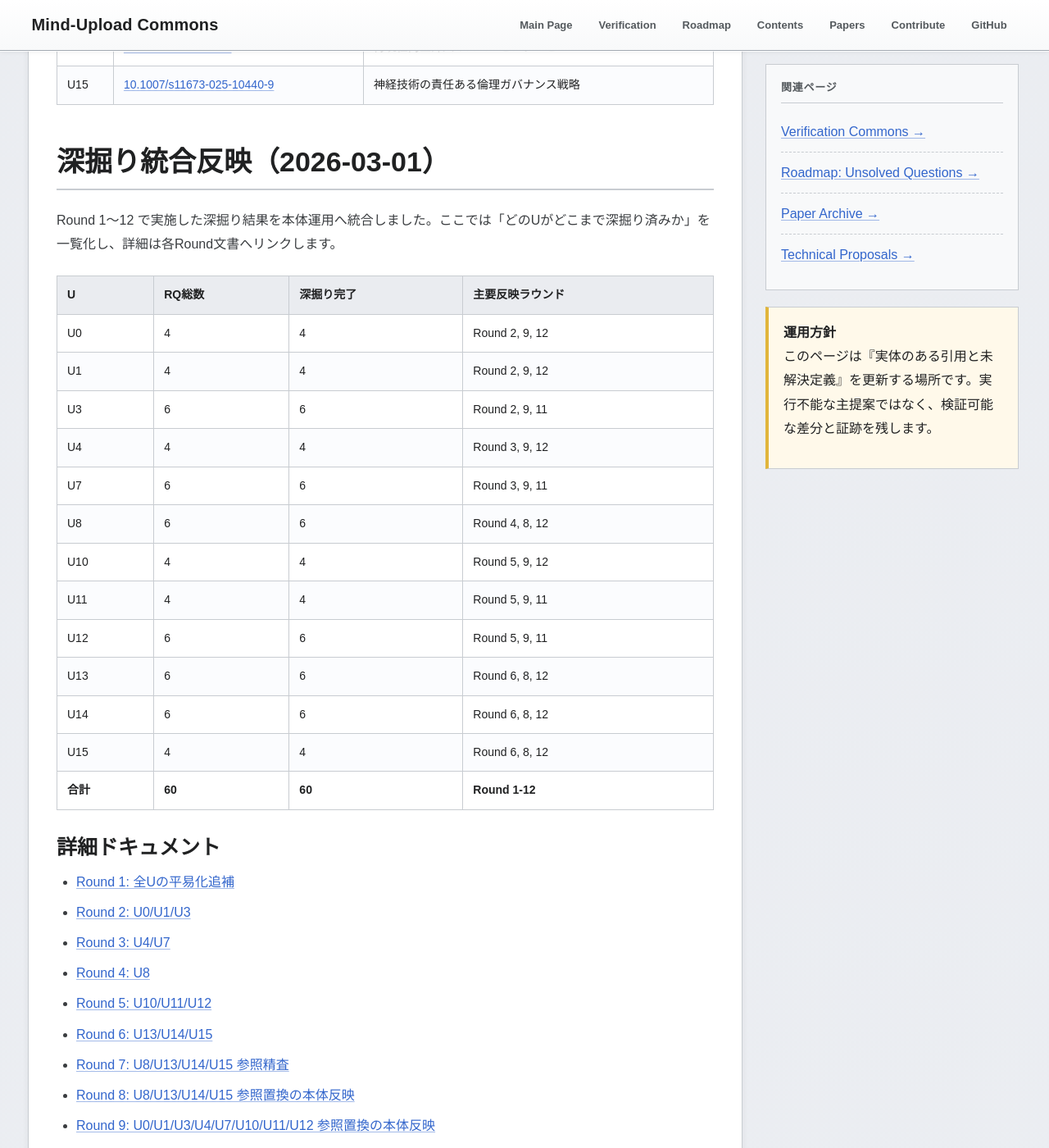
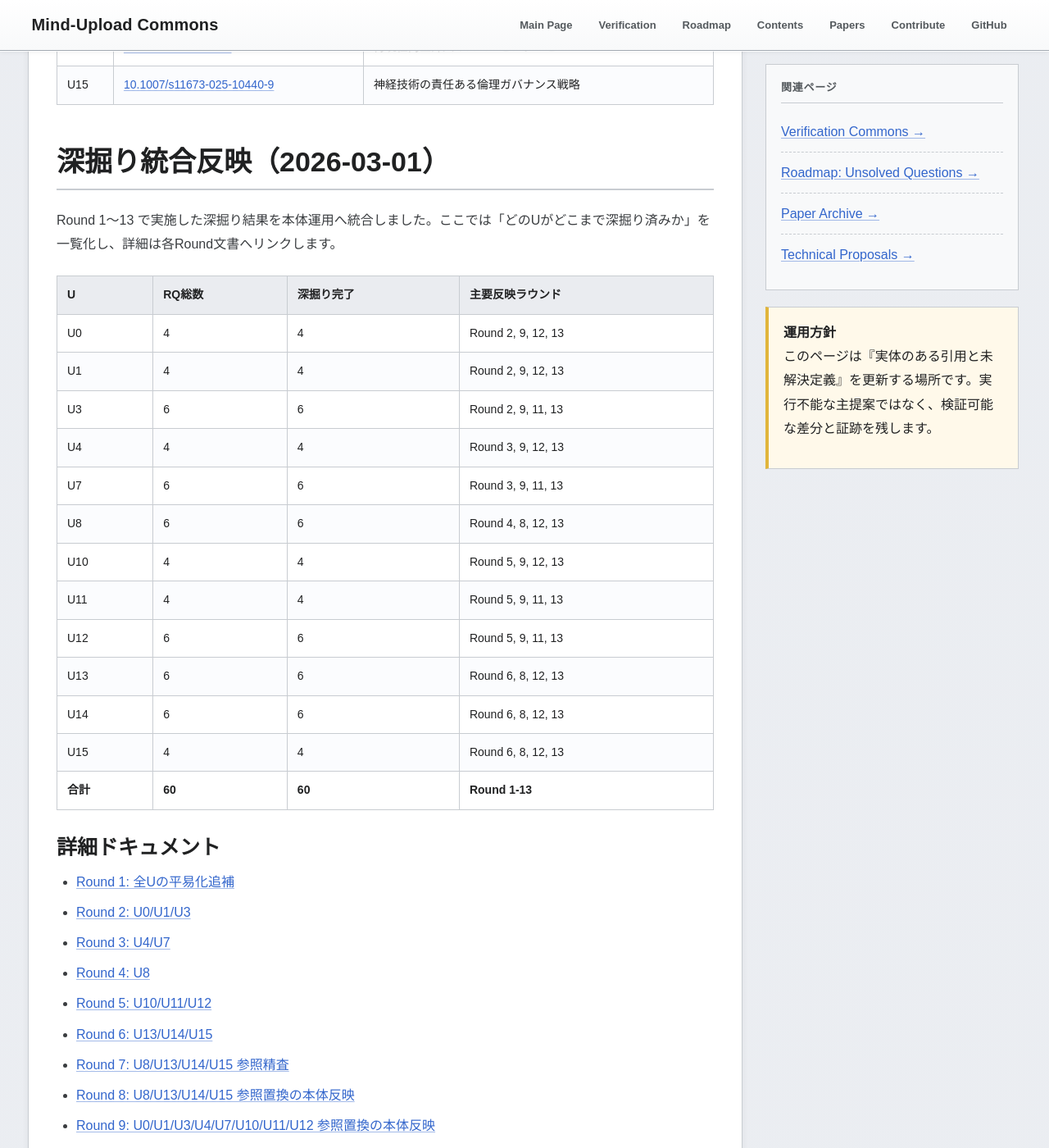
Before and after one commit to yasufumi-nakata/eegflow, a Jekyll site: the page built from research_harvest_50.md, in a window 1280 px wide and 1400 px high, scrolled down 6243 px. Shown: the whole window at 82% size. Built offline with Jekyll 4.4.1, drawn with Linux system fonts in a browser that asks for light colours; some of the changed text lies outside the part shown.

Commit message:
Round 13: audit supplementary evidence quality and legal link freshness

```diff
--- /dev/null
+++ b/automation/rq_legal_link_freshness_round13_2026-03-01.csv
@@ -0,0 +1,6 @@
+url,occurrences_in_rq_map,http_status,final_url,date_header,last_modified_header,checked_at_utc,check_error,note
+https://book.coe.int/en/texts-of-council-of-europe-treaties/12225-council-of-europe-framework-convention-on-artificial-intelligence-and-human-rights-democracy-and-the-rule-of-law-cets-no-225.html,2,200,https://book.coe.int/en/texts-of-council-of-europe-treaties/12225-council-of-europe-framework-convention-on-artificial-intelligence-and-human-rights-democracy-and-the-rule-of-law-cets-no-225.html,"Sun, 01 Mar 2026 14:01:05 GMT",,2026-03-01T14:01:01Z,,更新日の断定には Last-Modified の有無が必要（未提供時は断定不可）
+https://doi.org/10.6028/NIST.AI.600-1,2,200,https://nvlpubs.nist.gov/nistpubs/ai/NIST.AI.600-1.pdf,"Sun, 01 Mar 2026 14:01:07 GMT","Mon, 24 Mar 2025 19:11:27 GMT",2026-03-01T14:01:01Z,,更新日の断定には Last-Modified の有無が必要（未提供時は断定不可）
+https://eur-lex.europa.eu/eli/reg/2024/1689/oj/eng,5,200,https://eur-lex.europa.eu/eli/reg/2024/1689/oj/eng,"Sun, 01 Mar 2026 14:01:13 GMT",,2026-03-01T14:01:01Z,,更新日の断定には Last-Modified の有無が必要（未提供時は断定不可）
+https://oecd.ai/en/ai-principles,2,200,https://oecd.ai/en/ai-principles,"Sun, 01 Mar 2026 14:01:14 GMT",,2026-03-01T14:01:01Z,,更新日の断定には Last-Modified の有無が必要（未提供時は断定不可）
+https://www.iso.org/standard/42001,2,200,https://www.iso.org/standard/42001,"Sun, 01 Mar 2026 14:01:16 GMT","Sun, 01 Mar 2026 12:05:14 GMT",2026-03-01T14:01:01Z,,更新日の断定には Last-Modified の有無が必要（未提供時は断定不可）
--- a/research_harvest_50.md
+++ b/research_harvest_50.md
@@ -156,23 +156,23 @@
 <section class="section" id="deepening-integration-20260301">
 <h2 class="section-title">深掘り統合反映（2026-03-01）</h2>
 <p>
-Round 1〜12 で実施した深掘り結果を本体運用へ統合しました。ここでは「どのUがどこまで深掘り済みか」を一覧化し、詳細は各Round文書へリンクします。
+Round 1〜13 で実施した深掘り結果を本体運用へ統合しました。ここでは「どのUがどこまで深掘り済みか」を一覧化し、詳細は各Round文書へリンクします。
 </p>
 <table class="data-table">
 <thead><tr><th>U</th><th>RQ総数</th><th>深掘り完了</th><th>主要反映ラウンド</th></tr></thead><tbody>
-<tr><td>U0</td><td>4</td><td>4</td><td>Round 2, 9, 12</td></tr>
-<tr><td>U1</td><td>4</td><td>4</td><td>Round 2, 9, 12</td></tr>
-<tr><td>U3</td><td>6</td><td>6</td><td>Round 2, 9, 11</td></tr>
-<tr><td>U4</td><td>4</td><td>4</td><td>Round 3, 9, 12</td></tr>
-<tr><td>U7</td><td>6</td><td>6</td><td>Round 3, 9, 11</td></tr>
-<tr><td>U8</td><td>6</td><td>6</td><td>Round 4, 8, 12</td></tr>
-<tr><td>U10</td><td>4</td><td>4</td><td>Round 5, 9, 12</td></tr>
-<tr><td>U11</td><td>4</td><td>4</td><td>Round 5, 9, 11</td></tr>
-<tr><td>U12</td><td>6</td><td>6</td><td>Round 5, 9, 11</td></tr>
-<tr><td>U13</td><td>6</td><td>6</td><td>Round 6, 8, 12</td></tr>
-<tr><td>U14</td><td>6</td><td>6</td><td>Round 6, 8, 12</td></tr>
-<tr><td>U15</td><td>4</td><td>4</td><td>Round 6, 8, 12</td></tr>
-<tr><td><strong>合計</strong></td><td><strong>60</strong></td><td><strong>60</strong></td><td><strong>Round 1-12</strong></td></tr>
+<tr><td>U0</td><td>4</td><td>4</td><td>Round 2, 9, 12, 13</td></tr>
+<tr><td>U1</td><td>4</td><td>4</td><td>Round 2, 9, 12, 13</td></tr>
+<tr><td>U3</td><td>6</td><td>6</td><td>Round 2, 9, 11, 13</td></tr>
+<tr><td>U4</td><td>4</td><td>4</td><td>Round 3, 9, 12, 13</td></tr>
+<tr><td>U7</td><td>6</td><td>6</td><td>Round 3, 9, 11, 13</td></tr>
+<tr><td>U8</td><td>6</td><td>6</td><td>Round 4, 8, 12, 13</td></tr>
+<tr><td>U10</td><td>4</td><td>4</td><td>Round 5, 9, 12, 13</td></tr>
+<tr><td>U11</td><td>4</td><td>4</td><td>Round 5, 9, 11, 13</td></tr>
+<tr><td>U12</td><td>6</td><td>6</td><td>Round 5, 9, 11, 13</td></tr>
+<tr><td>U13</td><td>6</td><td>6</td><td>Round 6, 8, 12, 13</td></tr>
+<tr><td>U14</td><td>6</td><td>6</td><td>Round 6, 8, 12, 13</td></tr>
+<tr><td>U15</td><td>4</td><td>4</td><td>Round 6, 8, 12, 13</td></tr>
+<tr><td><strong>合計</strong></td><td><strong>60</strong></td><td><strong>60</strong></td><td><strong>Round 1-13</strong></td></tr>
 </tbody></table>
 
 <h3>詳細ドキュメント</h3>
@@ -189,6 +189,7 @@
 <li><a href="research_deepening_round10_2026-03-01.html">Round 10: 全60問いの必須2本＋補助1本（最小コアセット）</a></li>
 <li><a href="research_deepening_round11_2026-03-01.html">Round 11: U3/U7/U11/U12 の問い別エビデンス追補</a></li>
 <li><a href="research_deepening_round12_2026-03-01.html">Round 12: U0/U1/U4/U8/U10/U13/U14/U15 の問い別エビデンス追補</a></li>
+<li><a href="research_deepening_round13_2026-03-01.html">Round 13: 補助文献品質点検と法制度リンク監査</a></li>
 </ul>
 
 <h3>整合性監査（証跡）</h3>
@@ -232,6 +233,16 @@
 <p class="small">
 Round 12 の問い別エビデンス追補（U0/U1/U4/U8/U10/U13/U14/U15, 38問い）は
 <a href="automation/rq_question_specific_enrichment_round12_2026-03-01.csv" target="_blank">rq_question_specific_enrichment_round12_2026-03-01.csv</a>
+に記録しています。
+</p>
+<p class="small">
+Round 13 の補助文献品質点検（全60問い）は
+<a href="automation/rq_supplementary_quality_audit_round13_2026-03-01.csv" target="_blank">rq_supplementary_quality_audit_round13_2026-03-01.csv</a>
+に記録しています。
+</p>
+<p class="small">
+Round 13 の法制度リンク更新日監査（5件）は
+<a href="automation/rq_legal_link_freshness_round13_2026-03-01.csv" target="_blank">rq_legal_link_freshness_round13_2026-03-01.csv</a>
 に記録しています。
 </p>
 </section>
```
Also changed, not shown: automation/rq_supplementary_quality_audit_round13_2026-03-01.csv (added, +61 -0 lines), research_deepening_continue_guide_2026-03-01.md (+6 -2 lines), research_deepening_round13_2026-03-01.md (added, +74 -0 lines).
